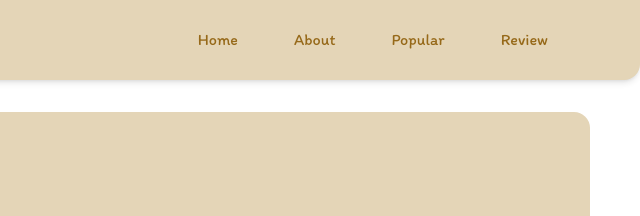
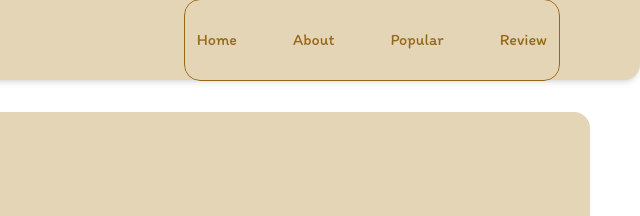
Before and after one commit to ferdynandergypramudanii/alkendi, a website: page src/index.html in a window 1280 px wide. Shown: the top 216 px of the page, 640-1280 px from the left. Drawn offline with nearby package versions, Linux system fonts and the light colour scheme; a web font is replaced by a local one.

Commit message:
nav-menu rev

```diff
--- a/src/index.html
+++ b/src/index.html
@@ -22,8 +22,9 @@
                 alkendi
             </div>
 
-            <div id="nav-menu" class="absolute bg-beige top-0 left-[-100%] min-h-[100vh] w-full flex items-center justify-center duration-300
+            <div id="nav-menu" class="absolute bg-beige top-5 left-[-100%] min-h-[100vh] w-full flex items-center justify-center duration-300
                 overflow-hidden lg:static lg:min-h-fit lg:bg-transparent lg:w-auto rounded-2xl">
+                <div class="px-20 py-4 border border-golden-brown rounded-2xl">
                     <ul class="flex flex-col items-center gap-8 lg:flex-row">
                         <li class="nav-hov">
                             <a href="#home" class="nav-link">Home</a>
@@ -38,6 +39,7 @@
                             <a href="#review" class="nav-link">Review</a>
                         </li>
                     </ul>
+                </div>
             </div>
 
             <div class="text-xl sm:text-2xl cursor-pointer z-50 lg:hidden">
```
Lines whose indentation alone changed are shown as unchanged.
